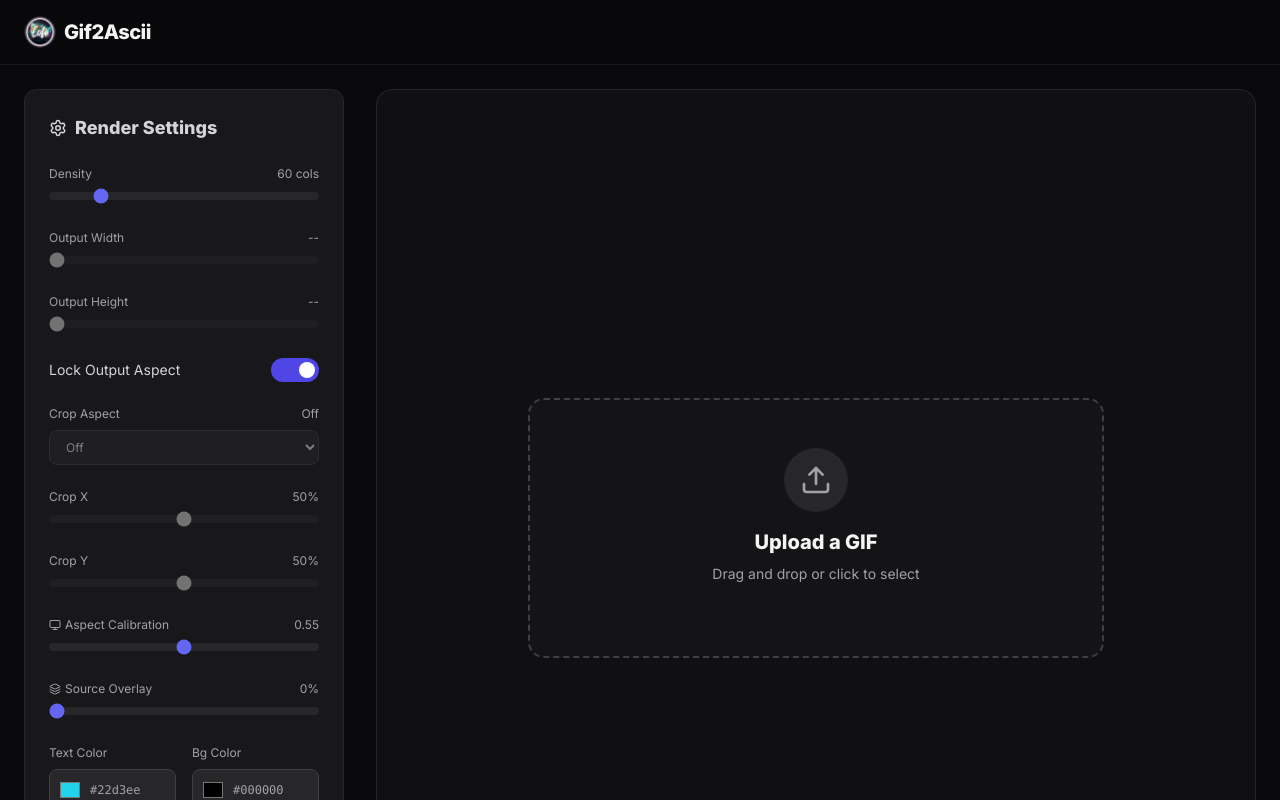
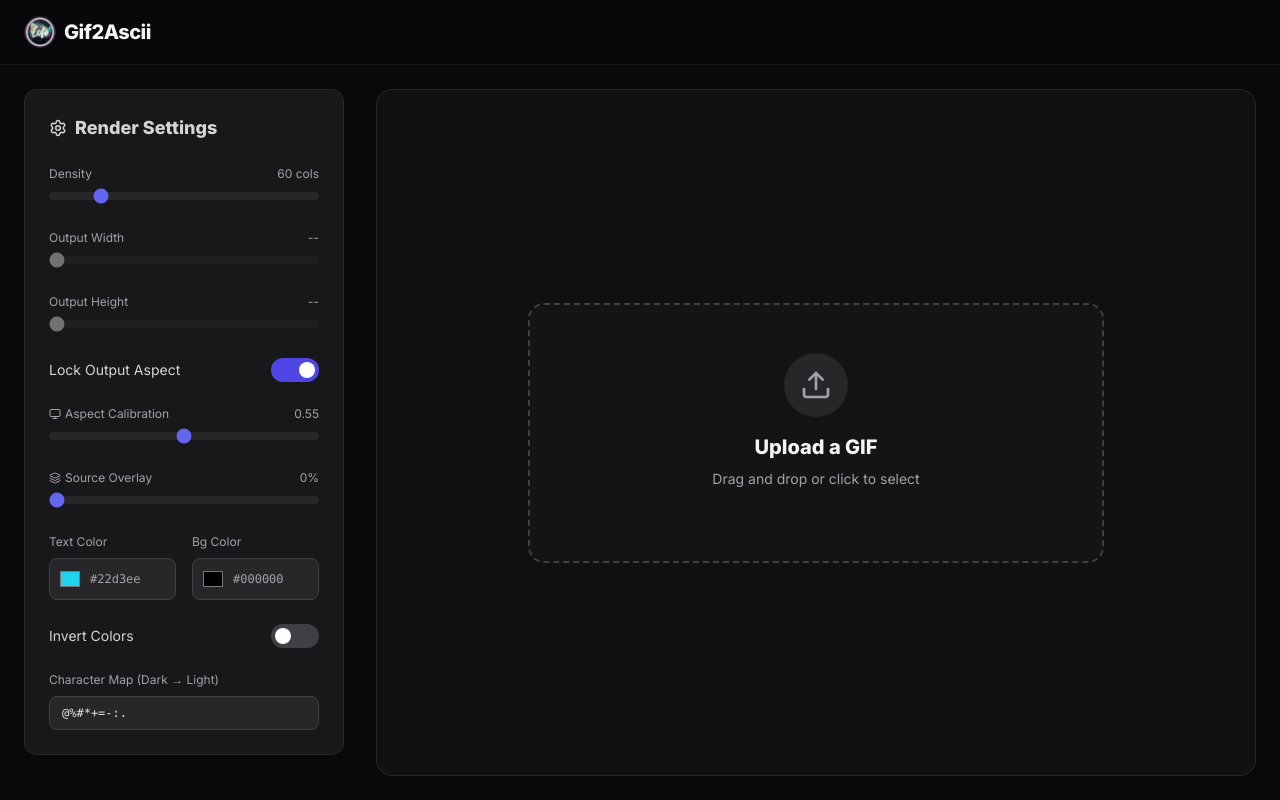
Before and after one commit to latentfidelity/gif2ascii, a React (Vite) app: page / in a window 1280 px wide. Shown: the top 800 px of the page. Built offline with nearby package versions, Linux system fonts and the light colour scheme.

Commit message:
Revert "Add aspect ratio crop controls"
This reverts commit 3972d4d939b4b181554cd04cf75720829f3a3b72.

```diff
--- a/App.tsx
+++ b/App.tsx
@@ -7,18 +7,6 @@ import { DEFAULT_CHARS } from './services/asciiUtils';
 
 const logoUrl = new URL('./lofilogo.png', import.meta.url).href;
 const DEFAULT_DENSITY_CELL_WIDTH = 5;
-type CropMode = 'none' | 'output' | '1:1' | '4:3' | '3:4' | '16:9' | '9:16' | '3:2' | '2:3';
-const CROP_OPTIONS: { value: CropMode; label: string }[] = [
-  { value: 'none', label: 'Off' },
-  { value: 'output', label: 'Match Output' },
-  { value: '1:1', label: '1:1' },
-  { value: '4:3', label: '4:3' },
-  { value: '3:4', label: '3:4' },
-  { value: '16:9', label: '16:9' },
-  { value: '9:16', label: '9:16' },
-  { value: '3:2', label: '3:2' },
-  { value: '2:3', label: '2:3' }
-];
 
 const App: React.FC = () => {
   const [fileUrl, setFileUrl] = useState<string | null>(null);
@@ -36,9 +24,6 @@ const App: React.FC = () => {
   const [outputWidth, setOutputWidth] = useState(0);
   const [outputHeight, setOutputHeight] = useState(0);
   const [lockOutputAspect, setLockOutputAspect] = useState(true);
-  const [cropMode, setCropMode] = useState<CropMode>('none');
-  const [cropX, setCropX] = useState(0.5);
-  const [cropY, setCropY] = useState(0.5);
   const userAdjustedRef = useRef(false);
 
   const inputAspect = inputSize ? (inputSize.height / inputSize.width) : 1;
@@ -53,34 +38,6 @@ const App: React.FC = () => {
   const maxDensity = inputSize
     ? Math.max(300, Math.round(inputSize.width / 2))
     : 300;
-  const cropAspect = useMemo(() => {
-    switch (cropMode) {
-      case 'output':
-        if (outputWidthPx > 0 && outputHeightPx > 0) {
-          return outputWidthPx / outputHeightPx;
-        }
-        return null;
-      case '1:1':
-        return 1;
-      case '4:3':
-        return 4 / 3;
-      case '3:4':
-        return 3 / 4;
-      case '16:9':
-        return 16 / 9;
-      case '9:16':
-        return 9 / 16;
-      case '3:2':
-        return 3 / 2;
-      case '2:3':
-        return 2 / 3;
-      default:
-        return null;
-    }
-  }, [cropMode, outputWidthPx, outputHeightPx]);
-  const sourceAspect = cropAspect ?? inputAspect;
-  const cropLabel = CROP_OPTIONS.find((option) => option.value === cropMode)?.label ?? 'Off';
-  const cropEnabled = cropMode !== 'none';
 
   const config: AsciiConfig = useMemo(() => ({
     resolution: density,
@@ -96,7 +53,7 @@ const App: React.FC = () => {
     userAdjustedRef.current = true;
     setOutputWidth(value);
     if (lockOutputAspect && inputSize) {
-      setOutputHeight(Math.max(1, Math.round(value * sourceAspect)));
+      setOutputHeight(Math.max(1, Math.round(value * inputAspect)));
     }
   };
 
@@ -104,7 +61,7 @@ const App: React.FC = () => {
     userAdjustedRef.current = true;
     setOutputHeight(value);
     if (lockOutputAspect && inputSize) {
-      setOutputWidth(Math.max(1, Math.round(value / sourceAspect)));
+      setOutputWidth(Math.max(1, Math.round(value / inputAspect)));
     }
   };
 
@@ -121,9 +78,6 @@ const App: React.FC = () => {
     // Reset defaults on new file
     setChars(DEFAULT_CHARS);
     setColor('#22d3ee');
-    setCropMode('none');
-    setCropX(0.5);
-    setCropY(0.5);
     const img = new Image();
     img.onload = () => {
       const width = img.naturalWidth || img.width;
@@ -146,9 +100,6 @@ const App: React.FC = () => {
     setInputSize(null);
     setOutputWidth(0);
     setOutputHeight(0);
-    setCropMode('none');
-    setCropX(0.5);
-    setCropY(0.5);
   };
 
   return (
@@ -240,69 +191,13 @@ const App: React.FC = () => {
                   const next = !lockOutputAspect;
                   setLockOutputAspect(next);
                   if (next && inputSize && outputWidthPx > 0) {
-                    setOutputHeight(Math.max(1, Math.round(outputWidthPx * sourceAspect)));
+                    setOutputHeight(Math.max(1, Math.round(outputWidthPx * inputAspect)));
                   }
                 }}
                 className={`w-12 h-6 rounded-full transition-colors relative ${lockOutputAspect ? 'bg-indigo-600' : 'bg-zinc-700'}`}
               >
                 <div className={`absolute top-1 left-1 bg-white w-4 h-4 rounded-full transition-transform ${lockOutputAspect ? 'translate-x-6' : 'translate-x-0'}`} />
               </button>
-            </div>
-
-            {/* Crop Aspect */}
-            <div className="space-y-2">
-              <div className="flex justify-between text-xs text-zinc-400">
-                <span>Crop Aspect</span>
-                <span>{cropLabel}</span>
-              </div>
-              <select
-                value={cropMode}
-                onChange={(e) => setCropMode(e.target.value as CropMode)}
-                disabled={!inputSize}
-                className="w-full bg-zinc-800 border border-zinc-700 rounded-lg px-3 py-2 text-xs text-zinc-200 focus:outline-none focus:ring-2 focus:ring-indigo-500 disabled:opacity-50 disabled:cursor-not-allowed"
-              >
-                {CROP_OPTIONS.map((option) => (
-                  <option key={option.value} value={option.value}>
-                    {option.label}
-                  </option>
-                ))}
-              </select>
-            </div>
-
-            {/* Crop X */}
-            <div className="space-y-2">
-              <div className="flex justify-between text-xs text-zinc-400">
-                <span>Crop X</span>
-                <span>{Math.round(cropX * 100)}%</span>
-              </div>
-              <input
-                type="range"
-                min="0"
-                max="1"
-                step="0.01"
-                value={cropX}
-                onChange={(e) => setCropX(Number(e.target.value))}
-                disabled={!inputSize || !cropEnabled}
-                className="w-full h-2 bg-zinc-800 rounded-lg appearance-none cursor-pointer accent-indigo-500 disabled:opacity-50 disabled:cursor-not-allowed"
-              />
-            </div>
-
-            {/* Crop Y */}
-            <div className="space-y-2">
-              <div className="flex justify-between text-xs text-zinc-400">
-                <span>Crop Y</span>
-                <span>{Math.round(cropY * 100)}%</span>
-              </div>
-              <input
-                type="range"
-                min="0"
-                max="1"
-                step="0.01"
-                value={cropY}
-                onChange={(e) => setCropY(Number(e.target.value))}
-                disabled={!inputSize || !cropEnabled}
-                className="w-full h-2 bg-zinc-800 rounded-lg appearance-none cursor-pointer accent-indigo-500 disabled:opacity-50 disabled:cursor-not-allowed"
-              />
             </div>
 
             {/* Font Aspect Ratio Slider (Calibration) */}
@@ -418,9 +313,6 @@ const App: React.FC = () => {
                   config={config}
                   outputWidth={outputWidthPx}
                   outputHeight={outputHeightPx}
-                  cropAspect={cropAspect}
-                  cropX={cropX}
-                  cropY={cropY}
                 />
               )}
             </div>
--- a/components/AsciiPlayer.tsx
+++ b/components/AsciiPlayer.tsx
@@ -10,9 +10,6 @@ interface AsciiPlayerProps {
   config: AsciiConfig;
   outputWidth?: number;
   outputHeight?: number;
-  cropAspect?: number | null;
-  cropX?: number;
-  cropY?: number;
   onFrame?: (base64Frame: string) => void;
 }
 
@@ -28,18 +25,8 @@ interface GifFrame {
 
 const VIDEO_EXPORT_SCALE = 2;
 const VIDEO_EXPORT_BITRATE = 8000000;
-const clamp01 = (value: number) => Math.min(1, Math.max(0, value));
 
-const AsciiPlayer: React.FC<AsciiPlayerProps> = ({
-  imageSrc,
-  config,
-  outputWidth,
-  outputHeight,
-  cropAspect,
-  cropX,
-  cropY,
-  onFrame
-}) => {
+const AsciiPlayer: React.FC<AsciiPlayerProps> = ({ imageSrc, config, outputWidth, outputHeight, onFrame }) => {
   const canvasRef = useRef<HTMLCanvasElement>(null);
   const containerRef = useRef<HTMLDivElement>(null);
 
@@ -61,33 +48,6 @@ const AsciiPlayer: React.FC<AsciiPlayerProps> = ({
   const displayAspectRatio = outputWidth && outputHeight
     ? outputWidth / outputHeight
     : aspectRatio;
-  const getCropRect = useCallback(() => {
-    const canvas = compositionCanvasRef.current;
-    if (!canvas) return null;
-    const srcWidth = canvas.width;
-    const srcHeight = canvas.height;
-    if (!cropAspect || cropAspect <= 0) {
-      return { x: 0, y: 0, width: srcWidth, height: srcHeight };
-    }
-
-    let cropWidth = srcWidth;
-    let cropHeight = Math.round(srcWidth / cropAspect);
-    if (cropHeight > srcHeight) {
-      cropHeight = srcHeight;
-      cropWidth = Math.round(srcHeight * cropAspect);
-    }
-    cropWidth = Math.max(1, Math.min(srcWidth, cropWidth));
-    cropHeight = Math.max(1, Math.min(srcHeight, cropHeight));
-
-    const maxX = Math.max(0, srcWidth - cropWidth);
-    const maxY = Math.max(0, srcHeight - cropHeight);
-    const normX = clamp01(Number.isFinite(cropX) ? cropX : 0.5);
-    const normY = clamp01(Number.isFinite(cropY) ? cropY : 0.5);
-    const x = Math.round(maxX * normX);
-    const y = Math.round(maxY * normY);
-
-    return { x, y, width: cropWidth, height: cropHeight };
-  }, [cropAspect, cropX, cropY]);
 
   // Animation State Refs (Mutable for performance in loop)
   const frameIndexRef = useRef(0);
@@ -177,13 +137,11 @@ const AsciiPlayer: React.FC<AsciiPlayerProps> = ({
      const finalCtx = finalCanvas.getContext('2d', { alpha: false });
      if (!finalCtx) return null;
 
-     const cropRect = getCropRect();
      const imageData = resizeAndGetImageData(
         compositionCanvasRef.current,
         config.resolution,
         config.fontAspectRatio,
-        getOffscreenCanvas(),
-        cropRect || undefined
+        getOffscreenCanvas()
      );
 
      if (!imageData) return null;
@@ -214,15 +172,11 @@ const AsciiPlayer: React.FC<AsciiPlayerProps> = ({
          }
      }
 
-     if (includeOverlay && config.overlayOpacity > 0 && cropRect) {
+     if (includeOverlay && config.overlayOpacity > 0) {
          finalCtx.save();
          finalCtx.globalAlpha = Math.min(1, Math.max(0, config.overlayOpacity));
          finalCtx.drawImage(
             compositionCanvasRef.current,
-            cropRect.x,
-            cropRect.y,
-            cropRect.width,
-            cropRect.height,
             0,
             0,
             finalCanvas.width,
@@ -232,7 +186,7 @@ const AsciiPlayer: React.FC<AsciiPlayerProps> = ({
      }
 
      return { finalCtx, finalCanvas };
-  }, [config, getCropRect]);
+  }, [config]);
 
 
   // 2. Render Loop (Playback)
--- a/services/asciiUtils.ts
+++ b/services/asciiUtils.ts
@@ -59,8 +59,7 @@ export const resizeAndGetImageData = (
   img: CanvasImageSource, // Accepts HTMLImageElement, HTMLVideoElement, ImageBitmap, HTMLCanvasElement etc.
   targetWidth: number,
   fontAspectRatio: number = 0.55,
-  existingCanvas?: HTMLCanvasElement,
-  cropRect?: { x: number; y: number; width: number; height: number }
+  existingCanvas?: HTMLCanvasElement
 ): ImageData | null => {
   // Reuse existing canvas if provided to avoid garbage collection stutter
   const canvas = existingCanvas || document.createElement('canvas');
@@ -91,12 +90,7 @@ export const resizeAndGetImageData = (
      return null;
   }
 
-  const cropWidth = cropRect?.width ?? 0;
-  const cropHeight = cropRect?.height ?? 0;
-  const useCrop = cropWidth > 0 && cropHeight > 0;
-  const sourceWidth = useCrop ? cropWidth : naturalWidth;
-  const sourceHeight = useCrop ? cropHeight : naturalHeight;
-  const aspectRatio = sourceHeight / sourceWidth;
+  const aspectRatio = naturalHeight / naturalWidth;
 
   // Calculate Target Dimensions
   const finalWidth = Math.floor(Math.max(1, targetWidth));
@@ -110,21 +104,7 @@ export const resizeAndGetImageData = (
   }
 
   try {
-    if (useCrop && cropRect) {
-      ctx.drawImage(
-        img,
-        cropRect.x,
-        cropRect.y,
-        cropRect.width,
-        cropRect.height,
-        0,
-        0,
-        finalWidth,
-        finalHeight
-      );
-    } else {
-      ctx.drawImage(img, 0, 0, finalWidth, finalHeight);
-    }
+    ctx.drawImage(img, 0, 0, finalWidth, finalHeight);
     return ctx.getImageData(0, 0, finalWidth, finalHeight);
   } catch (e) {
     console.error("Failed to get image data", e);
```
